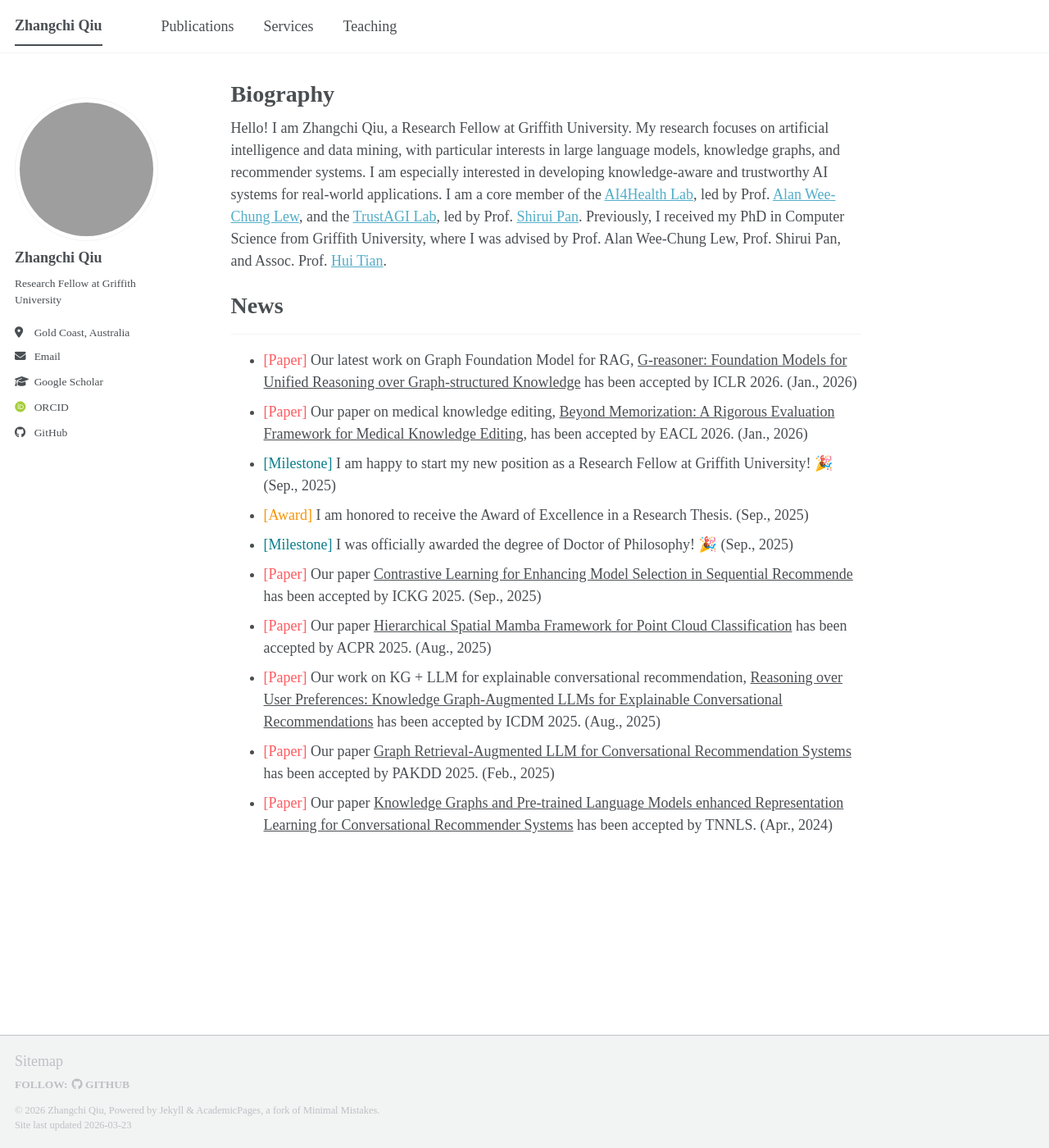
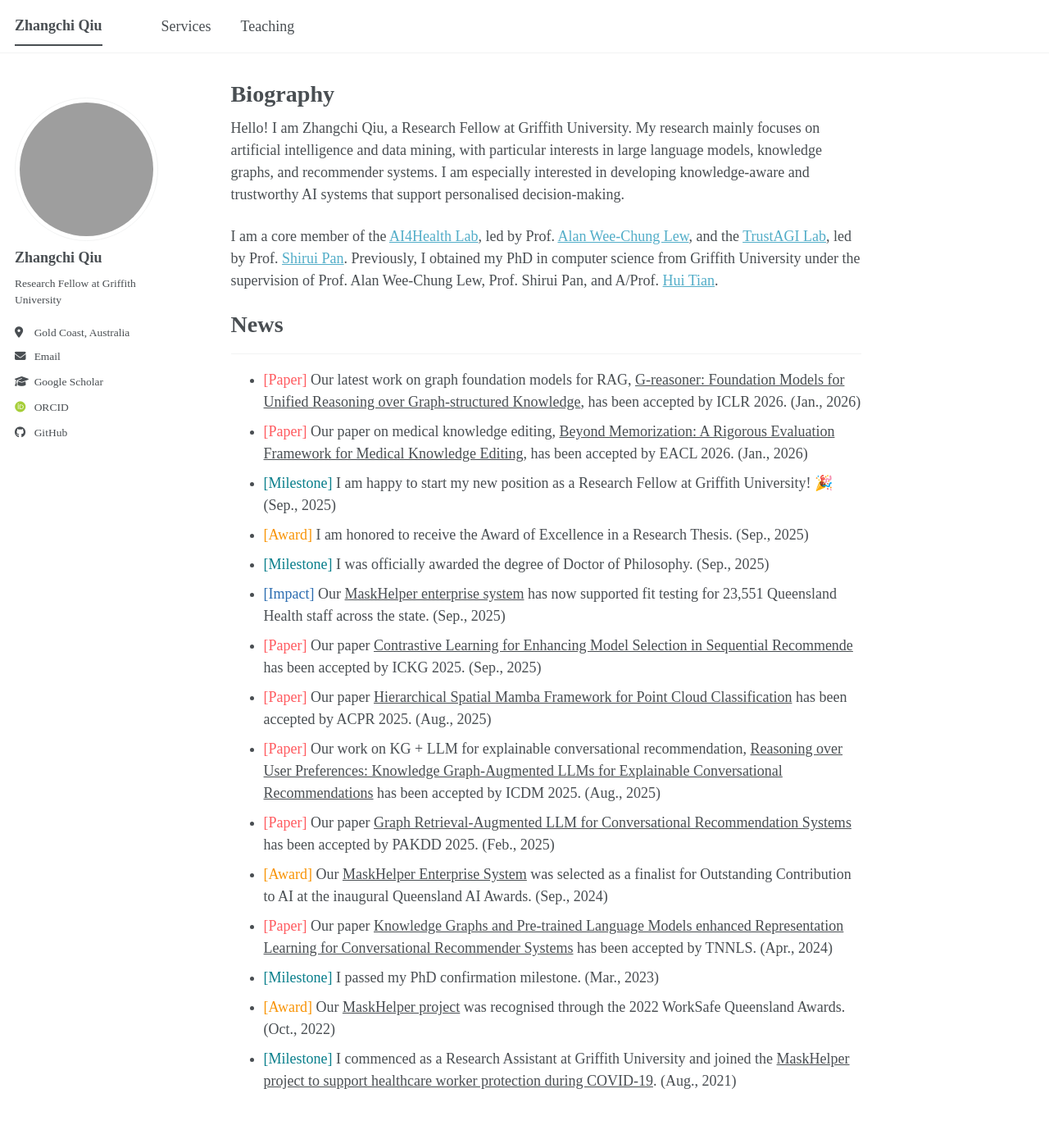
Before and after one commit to icedpanda/icedpanda.github.io, a Jekyll site: the page built from _pages/about.md, in a window 1280 px wide and 1400 px high. Shown: the whole window at 82% size. Built offline with Jekyll 4.4.1, drawn with Linux system fonts in a browser that asks for light colours; some web fonts are replaced; a script bundle is joined from its source files by our own code; library files that are not in the unit come from our copies.

Commit message:
style(site): update about and teaching content
- Removed Publications from the main navigation and unpublished the old
  Publications and Teaching archive pages.
- Added a new markdown Teaching page with an updated TA experience list
  and redirect handling.
- Refreshed the About page bio and news entries with updated wording,
  milestones, and award impact items.

```diff
--- a/_data/navigation.yml
+++ b/_data/navigation.yml
@@ -8,9 +8,6 @@
 #      Markdown formatted page while the second is generated using JSON.
 
 main:
-  - title: "Publications"
-    url: /publications/
-
   - title: "Services"
     url: /services/
 
--- a/_pages/about.md
+++ b/_pages/about.md
@@ -7,24 +7,29 @@
   - /about.html
 ---
 
-Hello! I am Zhangchi Qiu, a Research Fellow at Griffith University.
-My research focuses on artificial intelligence and data mining, with particular interests in large language models, knowledge graphs, and recommender systems. I am especially interested in developing knowledge-aware and trustworthy AI systems for real-world applications.
-I am a core member of the [AI4Health Lab](https://ai4healthlab.github.io/index.html), led by Prof. [Alan Wee-Chung Lew](https://experts.griffith.edu.au/7401-alan-weechung-liew), and the [TrustAGI Lab](https://trust-agi.github.io), led by Prof. [Shirui Pan](https://shiruipan.github.io).
-Previously, I received my PhD in Computer Science from Griffith University, where I was advised by Prof. Alan Wee-Chung Lew, Prof. Shirui Pan, and Assoc. Prof. [Hui Tian](https://experts.griffith.edu.au/8285-hui-tian).
+Hello! I am Zhangchi Qiu, a Research Fellow at Griffith University. My research mainly focuses on artificial intelligence and data mining, with particular interests in large language models, knowledge graphs, and recommender systems. I am especially interested in developing knowledge-aware and trustworthy AI systems that support personalised decision-making.
+
+I am a core member of the [AI4Health Lab](https://ai4healthlab.github.io/index.html), led by Prof. [Alan Wee-Chung Lew](https://experts.griffith.edu.au/7401-alan-weechung-liew), and the [TrustAGI Lab](https://trust-agi.github.io), led by Prof. [Shirui Pan](https://shiruipan.github.io). Previously, I obtained my PhD in computer science from Griffith University under the supervision of Prof. Alan Wee-Chung Lew, Prof. Shirui Pan, and A/Prof. [Hui Tian](https://experts.griffith.edu.au/8285-hui-tian).
 
 # News
 ---
 
-- <span class="news-type" style="--news-label-color: #FF5A5F;">[Paper]</span> Our latest work on Graph Foundation Model for RAG, <a class="news-link" href="https://arxiv.org/abs/2509.24276">G-reasoner: Foundation Models for Unified Reasoning over Graph-structured Knowledge</a> has been accepted by ICLR 2026. (Jan., 2026)
+- <span class="news-type" style="--news-label-color: #FF5A5F;">[Paper]</span> Our latest work on graph foundation models for RAG, <a class="news-link" href="https://arxiv.org/abs/2509.24276">G-reasoner: Foundation Models for Unified Reasoning over Graph-structured Knowledge</a>, has been accepted by ICLR 2026. (Jan., 2026)
 - <span class="news-type" style="--news-label-color: #FF5A5F;">[Paper]</span> Our paper on medical knowledge editing, <a class="news-link" href="https://arxiv.org/abs/2506.03490">Beyond Memorization: A Rigorous Evaluation Framework for Medical Knowledge Editing</a>, has been accepted by EACL 2026. (Jan., 2026)
 - <span class="news-type" style="--news-label-color: #087E8B;">[Milestone]</span> I am happy to start my new position as a Research Fellow at Griffith University! 🎉 (Sep., 2025)
 - <span class="news-type" style="--news-label-color: #f89406;">[Award]</span> I am honored to receive the Award of Excellence in a Research Thesis. (Sep., 2025)
-- <span class="news-type" style="--news-label-color: #087E8B;">[Milestone]</span> I was officially awarded the degree of Doctor of Philosophy! 🎉 (Sep., 2025)
+- <span class="news-type" style="--news-label-color: #087E8B;">[Milestone]</span> I was officially awarded the degree of Doctor of Philosophy. (Sep., 2025)
+- <span class="news-type" style="--news-label-color: #2B6CB0;">[Impact]</span> Our <a class="news-link" href="https://archive.csds.qld.edu.au/blog/maskhelper-award-winning-ai-for-fit-testing/">MaskHelper enterprise system</a> has now supported fit testing for 23,551 Queensland Health staff across the state. (Sep., 2025)
 - <span class="news-type" style="--news-label-color: #FF5A5F;">[Paper]</span> Our paper <a class="news-link" href="https://ieeexplore.ieee.org/abstract/document/11391850">Contrastive Learning for Enhancing Model Selection in Sequential Recommende</a> has been accepted by ICKG 2025. (Sep., 2025)
 - <span class="news-type" style="--news-label-color: #FF5A5F;">[Paper]</span> Our paper  <a class="news-link" href="https://link.springer.com/chapter/10.1007/978-981-95-4395-3_28">Hierarchical Spatial Mamba Framework for Point Cloud Classification</a> has been accepted by ACPR 2025. (Aug., 2025)
 - <span class="news-type" style="--news-label-color: #FF5A5F;">[Paper]</span> Our work on KG + LLM for explainable conversational recommendation, <a class="news-link" href="https://arxiv.org/abs/2411.14459">Reasoning over User Preferences: Knowledge Graph-Augmented LLMs for Explainable Conversational Recommendations</a> has been accepted by ICDM 2025. (Aug., 2025)
 - <span class="news-type" style="--news-label-color: #FF5A5F;">[Paper] </span>  Our paper <a class="news-link" href="https://arxiv.org/abs/2503.06430">Graph Retrieval-Augmented LLM for Conversational Recommendation Systems</a> has been accepted by PAKDD 2025. (Feb., 2025)
+<!-- - <span class="news-type" style="--news-label-color: #2B6CB0;">[Impact]</span> Our <a class="news-link" href="https://www.clinicalexcellence.qld.gov.au/improvement-exchange/ehealth-maskhelper-tool-a-novel-strategy-using-qnfit-testing-to-inform-ai-based-facial-recognition">MaskHelper solution</a> for respirator fit testing has been deployed in Queensland Health and incorporated into statewide fit-testing guidance, supporting use across Queensland public hospitals. (Oct., 2024) -->
+- <span class="news-type" style="--news-label-color: #f89406;">[Award]</span> Our <a class="news-link" href="https://qldaihub.com/awards/">MaskHelper Enterprise System</a> was selected as a finalist for Outstanding Contribution to AI at the inaugural Queensland AI Awards. (Sep., 2024)
 - <span class="news-type" style="--news-label-color: #FF5A5F;">[Paper] </span> Our paper <a class="news-link" href="https://arxiv.org/abs/2312.10967">Knowledge Graphs and Pre-trained Language Models enhanced Representation Learning for Conversational Recommender Systems</a> has been accepted by TNNLS. (Apr., 2024)
+- <span class="news-type" style="--news-label-color: #087E8B;">[Milestone]</span> I passed my PhD confirmation milestone. (Mar., 2023)
+- <span class="news-type" style="--news-label-color: #f89406;">[Award]</span> Our <a class="news-link" href="https://www.worksafe.qld.gov.au/resources/campaigns/awards/resources/winners-and-finalists/2022-awards-finalists">MaskHelper project</a> was recognised through the 2022 WorkSafe Queensland Awards. (Oct., 2022)
+- <span class="news-type" style="--news-label-color: #087E8B;">[Milestone]</span> I commenced as a Research Assistant at Griffith University and joined the <a class="news-link" href="https://www.clinicalexcellence.qld.gov.au/improvement-exchange/ehealth-maskhelper-tool-a-novel-strategy-using-qnfit-testing-to-inform-ai-based-facial-recognition">MaskHelper project to support healthcare worker protection during COVID-19</a>. (Aug., 2021)
 
 <!-- <details class="news-archive" markdown="1">
   <summary>More News (2025 and before)</summary>
--- a/_pages/publications.html
+++ b/_pages/publications.html
@@ -1,4 +1,5 @@
 ---
+published: false
 layout: archive
 title: "Publications"
 permalink: /publications/
--- a/_pages/teaching.html
+++ b/_pages/teaching.html
@@ -1,4 +1,5 @@
 ---
+published: false
 layout: archive
 title: "Teaching"
 permalink: /teaching/
```
Also changed, not shown: _pages/teaching.md (added, +15 -0 lines).
